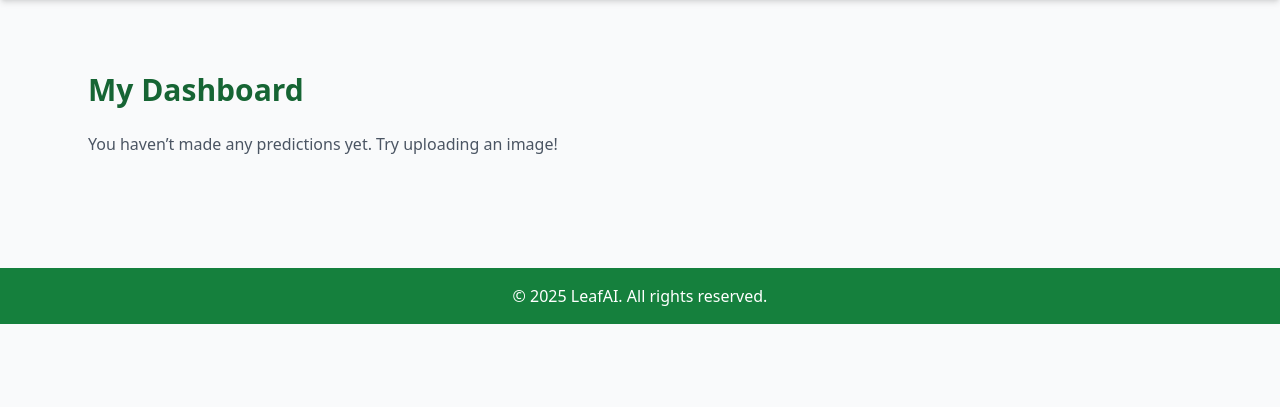
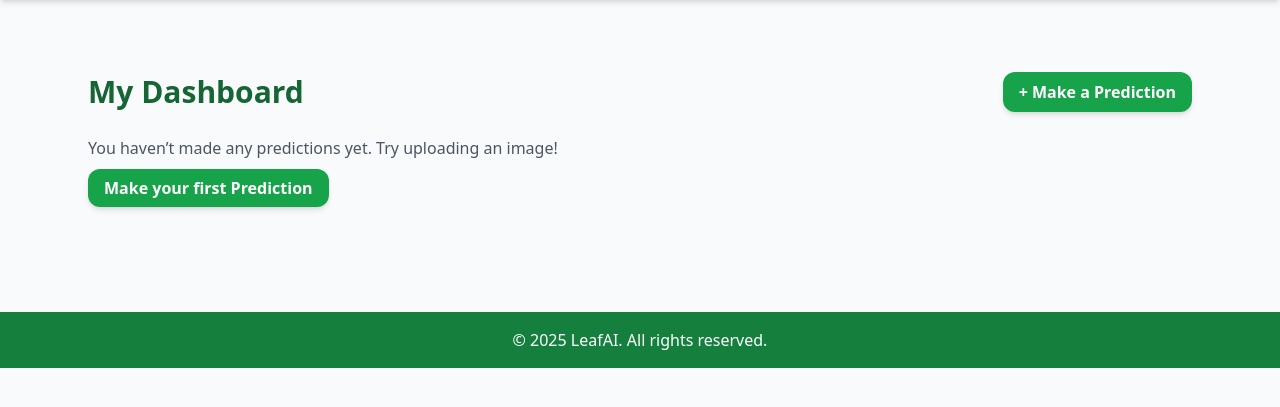
Before and after one commit to Jayesh-Prajapati9/LeafAI, a Django app: page /dashboard/ in a window 1280 px wide. Shown: the part 64-471 px from the top of the page. Run offline with Django 5.2, Linux system fonts and the light colour scheme; a user stored in the database is signed in; parts of the project's set-up code (start-up, migrations or seed data) failed here and were passed over; some libraries are stand-ins or nearby versions.

Commit message:
feat(ui): add link to prediction endpoint

```diff
--- a/LeafAI/dashboard/templates/dashboard.html
+++ b/LeafAI/dashboard/templates/dashboard.html
@@ -2,16 +2,22 @@
 
 {% block content %}
 <div class="max-w-6xl mx-auto px-6 py-8">
-  <h1 class="text-3xl font-bold text-green-800 mb-6">My Dashboard</h1>
+  <div class="flex items-center justify-between mb-6">
+    <h1 class="text-3xl font-bold text-green-800">My Dashboard</h1>
+    <a href="{% url 'predict' %}"
+       class="bg-green-600 hover:bg-green-700 text-white font-semibold px-4 py-2 rounded-xl shadow-md transition">
+      + Make a Prediction
+    </a>
+  </div>
 
   {% if predictions %}
   <div class="grid grid-cols-1 md:grid-cols-2 lg:grid-cols-3 gap-6">
     {% for prediction in predictions %}
     <div class="bg-white rounded-2xl shadow-md p-4 hover:shadow-lg transition">
-      <img src="{{ prediction.image.url }}" alt="Leaf" class="w-full h-40 object-cover rounded-xl mb-4">
+      <img src="{{ prediction.image.url }}" alt="Leaf" class="w-auto h-40 object-contain mx-auto rounded-xl mb-4">
       <h2 class="text-xl font-semibold text-green-700">{{ prediction.plant_name }}</h2>
-      <p class="text-gray-700">Disease:
-        <span class="font-medium text-red-600">{{ prediction.disease }}</span>
+      <p class="text-gray-700">
+        Disease: <span class="font-medium text-red-600">{{ prediction.disease }}</span>
       </p>
       <p class="text-gray-600">Confidence: {{ prediction.confidence|floatformat:2 }}%</p>
       <p class="text-gray-500 text-sm">Uploaded on {{ prediction.created_at|date:"M d, Y H:i" }}</p>
@@ -20,6 +26,12 @@
   </div>
   {% else %}
   <p class="text-gray-600">You haven’t made any predictions yet. Try uploading an image!</p>
+  <div class="mt-4">
+    <a href="{% url 'predict' %}"
+       class="bg-green-600 hover:bg-green-700 text-white font-semibold px-4 py-2 rounded-xl shadow-md transition">
+      Make your first Prediction
+    </a>
+  </div>
   {% endif %}
 </div>
 {% endblock %}
```
